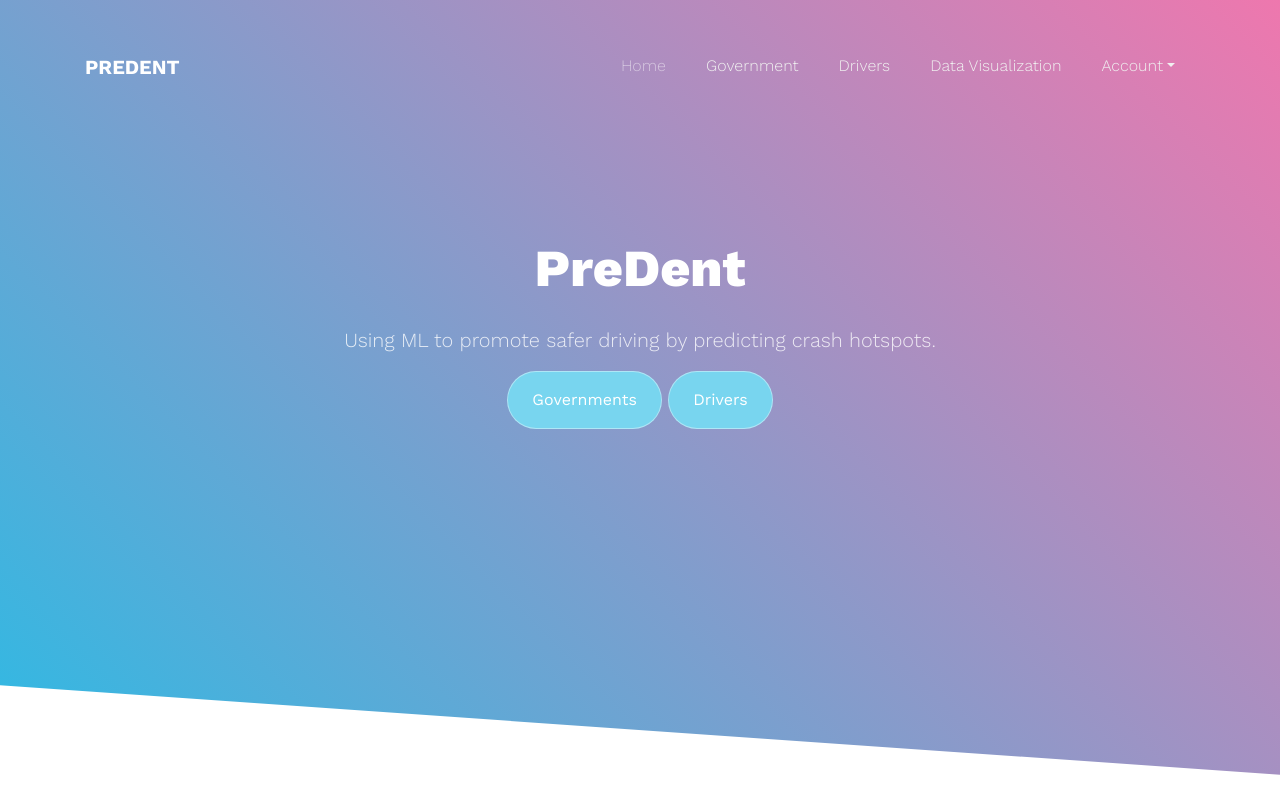
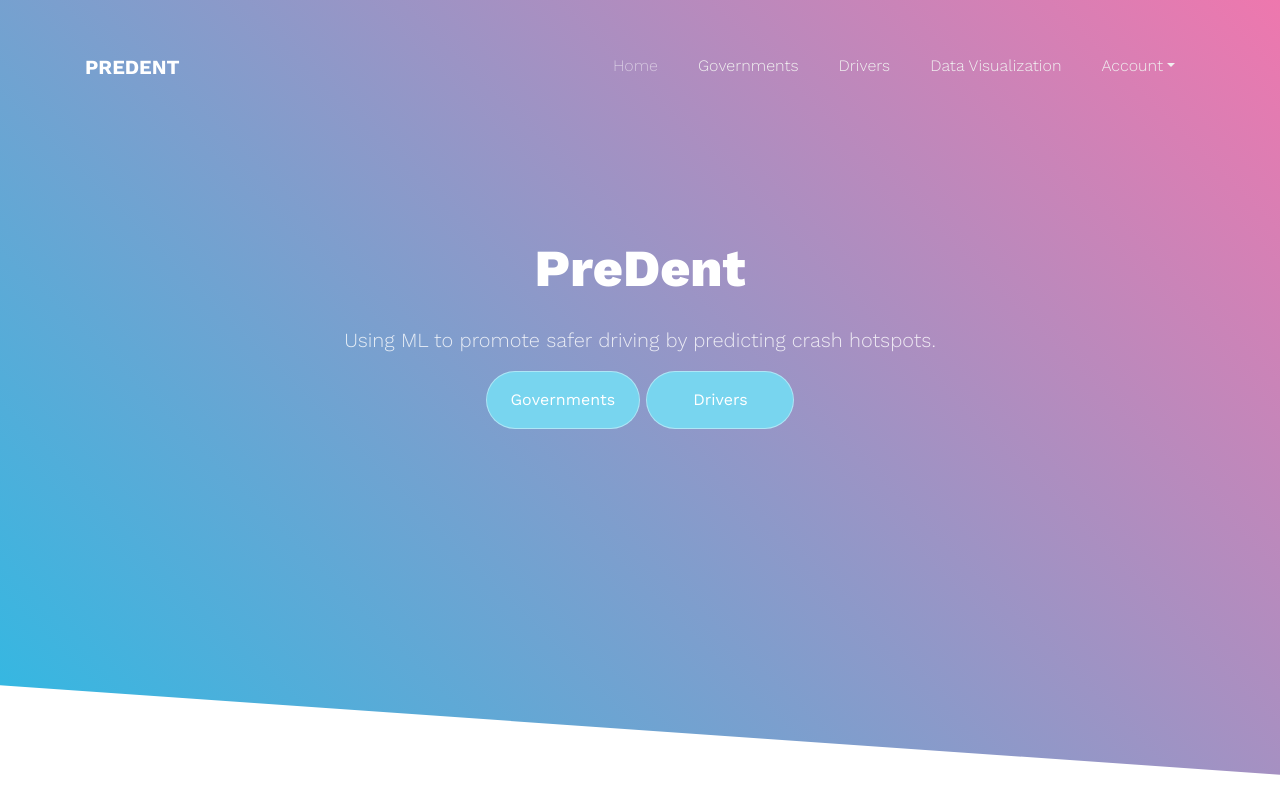
Before and after one commit to ayaanzhaque/PreDent, a plain HTML site: page index.html in a window 1280 px wide. Shown: the top 800 px of the page. Drawn offline with nearby package versions, Linux system fonts and the light colour scheme; some packages are replaced by stand-ins of ours; no server answers; files whose address does not match are found by name.

Commit message:
fixed govt. button

```diff
--- a/index.html
+++ b/index.html
@@ -41,7 +41,7 @@
         <div class="collapse navbar-collapse" id="ftco-nav">
           <ul class="navbar-nav ml-auto">
             <li class="nav-item active"><a href="index.html" class="nav-link">Home</a></li>
-            <li class="nav-item"><a href="government.html" class="nav-link">Government</a></li>
+            <li class="nav-item"><a href="government.html" class="nav-link">Governments</a></li>
             <li class="nav-item"><a href="driver.html" class="nav-link">Drivers</a></li>
             <li class="nav-item"><a href="visualization.html" class="nav-link">Data Visualization</a></li>
                 <li class="nav-item dropdown">
@@ -162,7 +162,7 @@
               <p>Using ML to promote safer driving by predicting crash hotspots.</p>
               <p> </p>
               <p><a href="government.html" class="btn btn-primary px-4 py-3"> Governments</a>
-              <a href="driver.html" class="btn btn-primary px-4 py-3"> Drivers</a></p>
+              <a href="driver.html" class="btn btn-primary px-4 py-3"> &nbsp;&nbsp;&nbsp;&nbsp;Drivers&nbsp;&nbsp;&nbsp;&nbsp;</a></p>
             </div>
           </div>
         </div>
```
